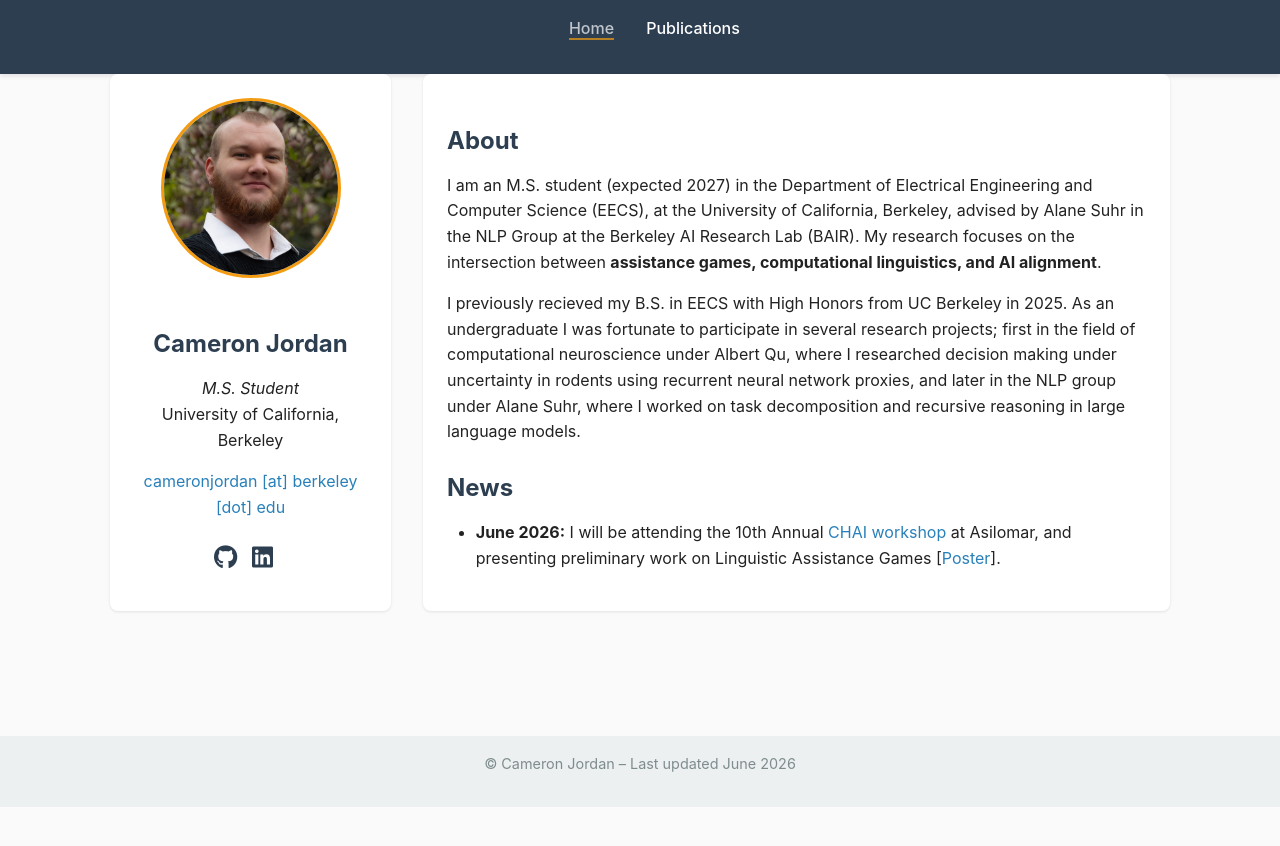
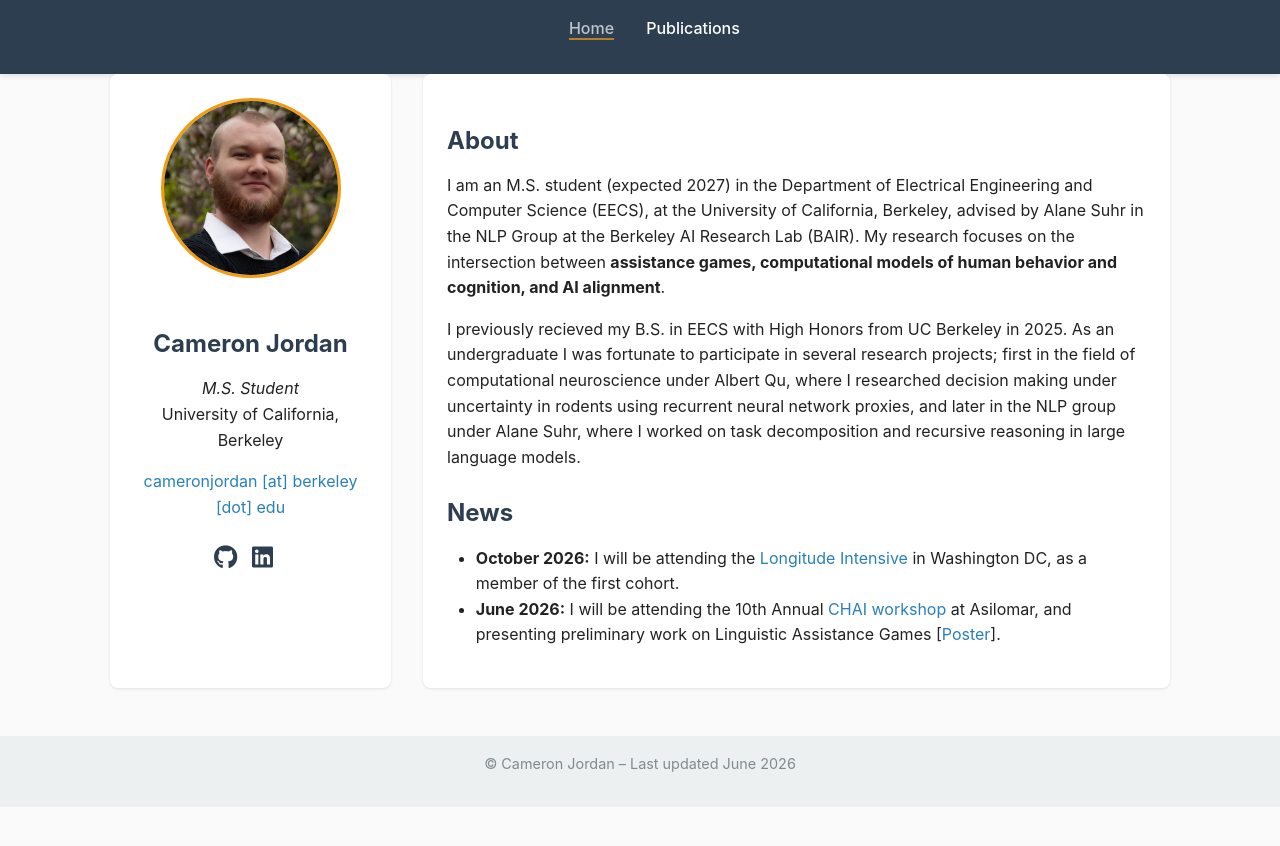
Before and after one commit to cameron-jordan04/cameron-jordan04.github.io, a Jekyll site: the page built from index.md, in a window 1280 px wide. Shown: the top 846 px of the page. Built offline with Jekyll 4.4.1, drawn with Linux system fonts in a browser that asks for light colours; some web fonts are replaced.

Commit message:
update News

```diff
--- a/index.md
+++ b/index.md
@@ -36,12 +36,13 @@ title: Home
 
   <div class="col-main">
     <h2>About</h2>
-    <p>I am an M.S. student (expected 2027) in the Department of Electrical Engineering and Computer Science (EECS), at the University of California, Berkeley, advised by Alane Suhr in the NLP Group at the Berkeley AI Research Lab (BAIR). My research focuses on the intersection between <strong>assistance games, computational linguistics, and AI alignment</strong>.</p>
+    <p>I am an M.S. student (expected 2027) in the Department of Electrical Engineering and Computer Science (EECS), at the University of California, Berkeley, advised by Alane Suhr in the NLP Group at the Berkeley AI Research Lab (BAIR). My research focuses on the intersection between <strong>assistance games, computational models of human behavior and cognition, and AI alignment</strong>.</p>
 
     <p> I previously recieved my B.S. in EECS with High Honors from UC Berkeley in 2025. As an undergraduate I was fortunate to participate in several research projects; first in the field of computational neuroscience under Albert Qu, where I researched decision making under uncertainty in rodents using recurrent neural network proxies, and later in the NLP group under Alane Suhr, where I worked on task decomposition and recursive reasoning in large language models.</p>
 
     <h2>News</h2>
     <ul>
+      <li><strong>October 2026:</strong> I will be attending the <a href="https://longitudepolicy.org">Longitude Intensive</a> in Washington DC, as a member of the first cohort.</li>
       <li><strong>June 2026:</strong> I will be attending the 10th Annual <a href="https://workshop.humancompatible.ai">CHAI workshop</a> at Asilomar, and presenting preliminary work on Linguistic Assistance Games [<a href="files/Linguistic_Assistance_Games_CHAI_poster.pdf">Poster</a>].</li>
     </ul>
   </div>
```
